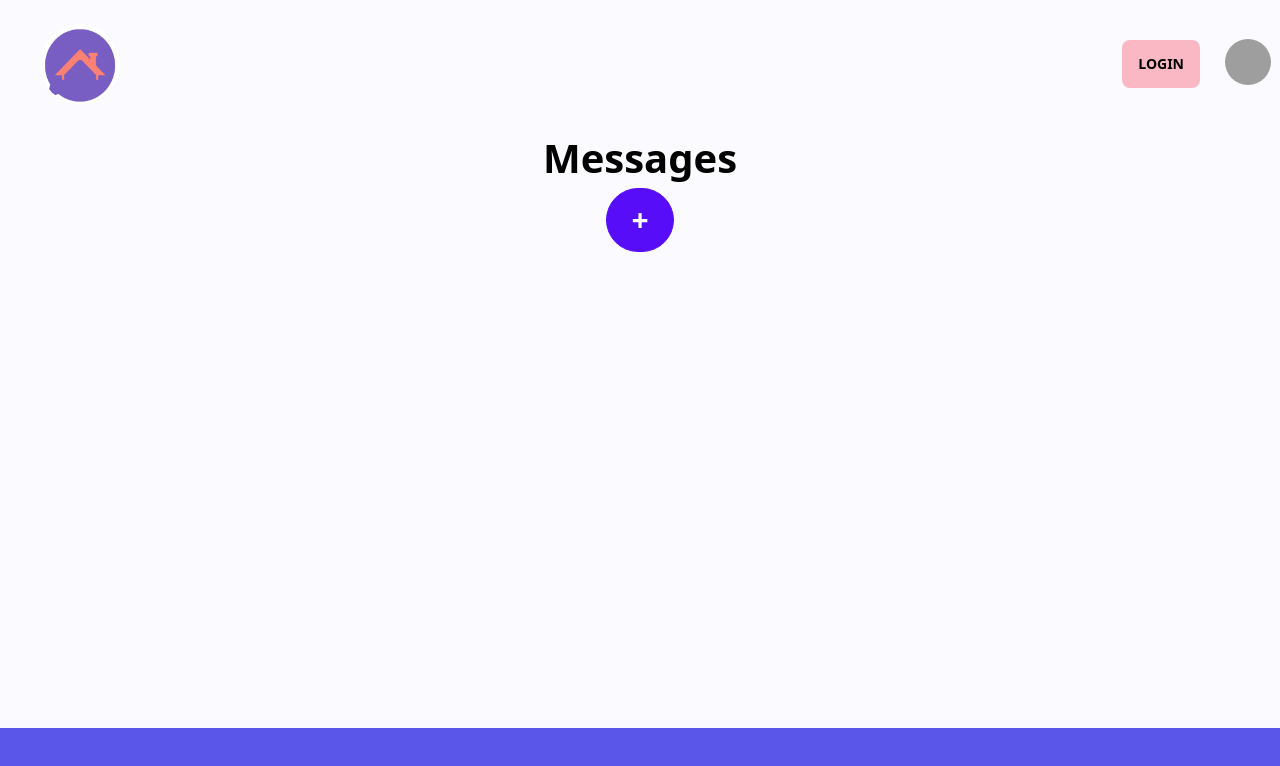
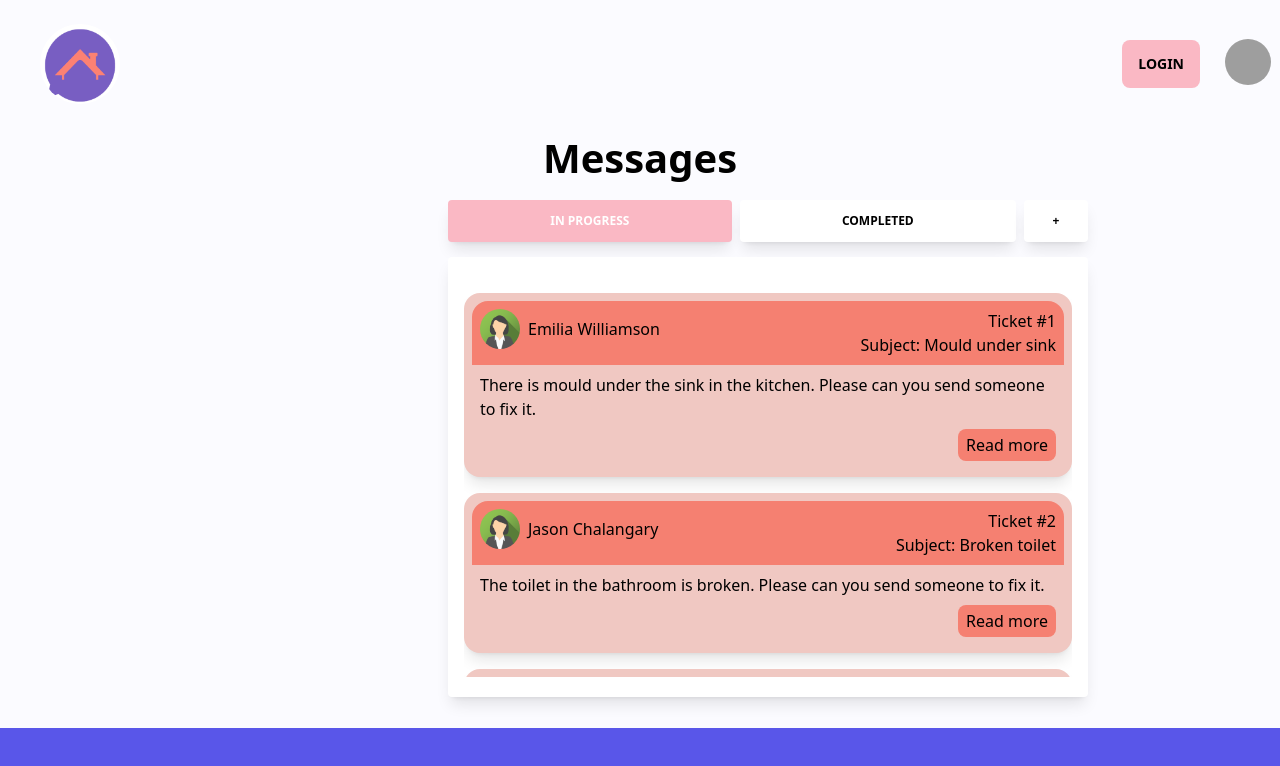
Before and after one commit to SchoolOfCode/bc13_final-project_front-end-git-gud, a Next.js app in the folder letchat/: page /jobboard in a window 1280 px wide. Shown: the top 766 px of the page. Built offline with nearby package versions, Linux system fonts and the light colour scheme; grey boxes are pictures that could not be loaded.

Commit message:
created tabs component and got ticketboard to look ok in one tab

```diff
--- a/letchat/components/Content/index.tsx
+++ b/letchat/components/Content/index.tsx
@@ -10,15 +10,6 @@
 };
 
 const Content = ({ title, navigation, central }: ContentProps) => {
-  const [job, setJob] = useState(0);
-
-
-  const addJob = () => {
-    setJob(job + 1);
-    console.log(job);
-  };
-
-
 
   return (
     <>
@@ -31,16 +22,7 @@
 
             <div className="flex justify-center">
               <div className="flex w-[30%] items-center justify-around">
-
-                {job > 0 ? (
-                  <>
                     <Tabs />
-                  </>
-                ): null}
-
-                <div>
-                  <button className="btn btn-primary btn-lg rounded-full text-3xl" onClick={addJob}>+</button>
-                </div>
               </div>
             </div>
 
--- a/letchat/components/Tabs/index.tsx
+++ b/letchat/components/Tabs/index.tsx
@@ -1,19 +1,116 @@
-import React from 'react'
+import {useState } from 'react';
+import TicketBoard from "../TicketBoard"
 
-const index = () => {
+type Tabsprops = {color : string};
+
+const Tabs = ({ color }: Tabsprops) => {
+  const [openTab, setOpenTab] = useState(1);
   return (
+    <>
+      <div className="flex">
+        <div className="w-full">
+          <ul
+            className="flex mb-0 list-none pt-3 pb-4 flex-row w-[50vw]"
+            role="tablist"
+          >
+            <li className="-mb-px mr-2 last:mr-0 flex-auto text-center">
+              <a
+                className={
+                  "text-xs font-bold uppercase px-5 py-3 shadow-lg rounded block leading-normal " +
+                  (openTab === 1
+                    ? "text-white bg-light-secondary"
+                    : "text-" + color + "-600 bg-white")
+                }
+                onClick={e => {
+                  e.preventDefault();
+                  setOpenTab(1);
+                }}
+                data-toggle="tab"
+                href="#link1"
+                role="tablist"
+              >
+                In Progress
+              </a>
+            </li>
+            <li className="-mb-px mr-2 last:mr-0 flex-auto text-center">
+              <a
+                className={
+                  "text-xs font-bold uppercase px-5 py-3 shadow-lg rounded block leading-normal " +
+                  (openTab === 2
+                    ? "text-white bg-light-secondary"
+                    : "text-" + color + "-600 bg-white")
+                }
+                onClick={e => {
+                  e.preventDefault();
+                  setOpenTab(2);
+                }}
+                data-toggle="tab"
+                href="#link2"
+                role="tablist"
+              >
+                 Completed
+              </a>
+            </li>
+            <li className="-mb-px mr-2 last:mr-0 w-[5vw] text-center">
+              <a
+                className={
+                  "text-xs font-bold uppercase px-5 py-3 shadow-lg rounded block leading-normal " +
+                  (openTab === 3
+                    ? "text-white bg-light-secondary"
+                    : "text-" + color + "-600 bg-white")
+                }
+                onClick={e => {
+                  e.preventDefault();
+                  setOpenTab(3);
+                }}
+                data-toggle="tab"
+                href="#link3"
+                role="tablist"
+              >
+                 +
+              </a>
+            </li>
+          </ul>
+          <div className="relative flex flex-col min-w-0 break-words bg-white w-full mb-6 shadow-lg rounded">
+            <div className="px-4 py-5 flex-auto">
+              <div className="tab-content tab-space">
+                <div className={openTab === 1 ? "block" : "hidden"} id="link1">
+                  <TicketBoard/>
+                </div>
+                <div className={openTab === 2 ? "block" : "hidden"} id="link2">
+                  <p>
+                    Completely synergize resource taxing relationships via
+                    premier niche markets. Professionally cultivate one-to-one
+                    customer service with robust ideas.
+                    <br />
+                    <br />
+                    Dynamically innovate resource-leveling customer service for
+                    state of the art customer service.
+                  </p>
+                </div>
+                <div className={openTab === 3 ? "block" : "hidden"} id="link3">
+                  <p>
+                    Efficiently unleash cross-media information without
+                    cross-media value. Quickly maximize timely deliverables for
+                    real-time schemas.
+                    <br />
+                    <br /> Dramatically maintain clicks-and-mortar solutions
+                    without functional solutions.
+                  </p>
+                </div>
+              </div>
+            </div>
+          </div>
+        </div>
+      </div>
+    </>
+  );
+};
 
- <div className="tabs items-center justify-around">
- <a
-   className={`font-bold h-full text-xl text-black tab tab-lifted active:tab-active active:text-white mr-2`}
- >
-   Completed
- </a>
- <a className={`font-bold h-full text-xl text-black tab tab-lifted active:tab-active active:text-white`}>
-   In Progress
- </a>
-</div>
-  )
+export default function TabsRender() {
+  return (
+    <>
+      <Tabs color="pink" />
+    </>
+  );
 }
-
-export default index
--- a/letchat/components/Ticket/index.tsx
+++ b/letchat/components/Ticket/index.tsx
@@ -17,11 +17,11 @@
 
 const Ticket = (openTicket: { openTicket: (id: number) => void }) => {
   return (
-      <div className="overflow-y-scroll w-full flex flex-col items-center h-[60vh]">
+      <div className="overflow-y-scroll w-full flex flex-col items-center h-[50vh]">
         {tickets.map((ticket: ticket) => {
           return (
             <>
-              <article className="h-[15rem] flex flex-col w-full p-2 shadow-lg bg-[#F0C8C2] rounded-2xl">
+              <article className="mt-4 h-[15rem] flex flex-col w-full p-2 shadow-lg bg-[#F0C8C2] rounded-2xl">
                 <header className="flex flex-row justify-between p-2 bg-light-hot rounded-t-2xl">
                   <div
                     id="ticket-author"
```
